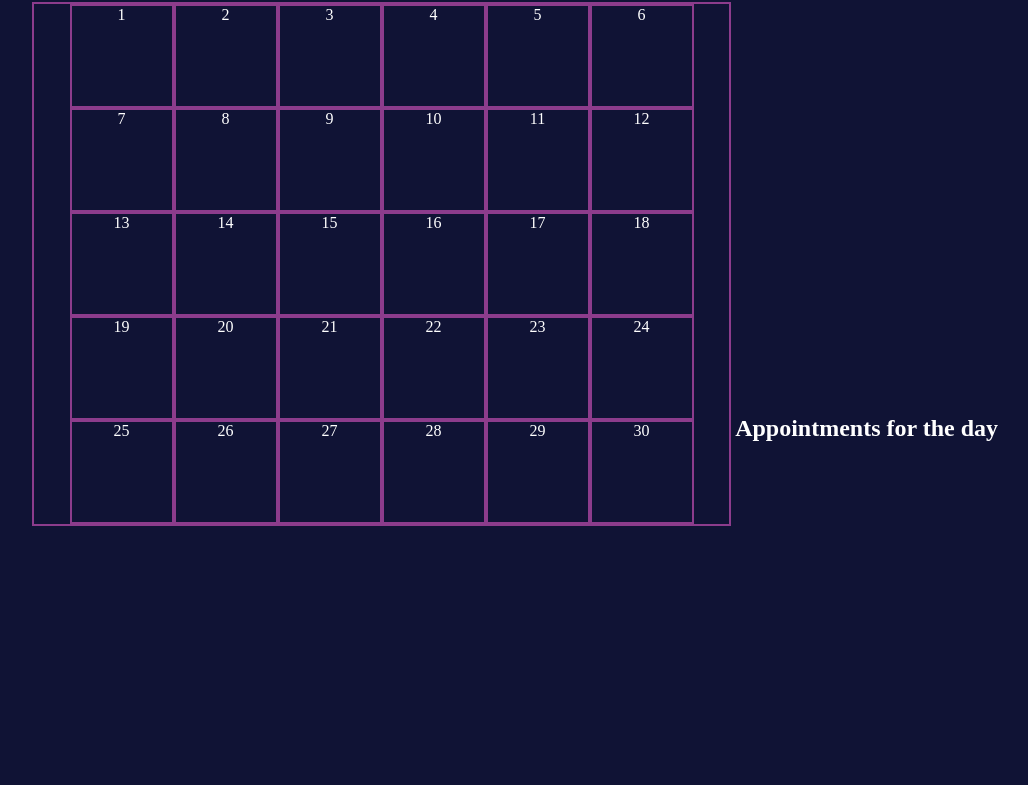
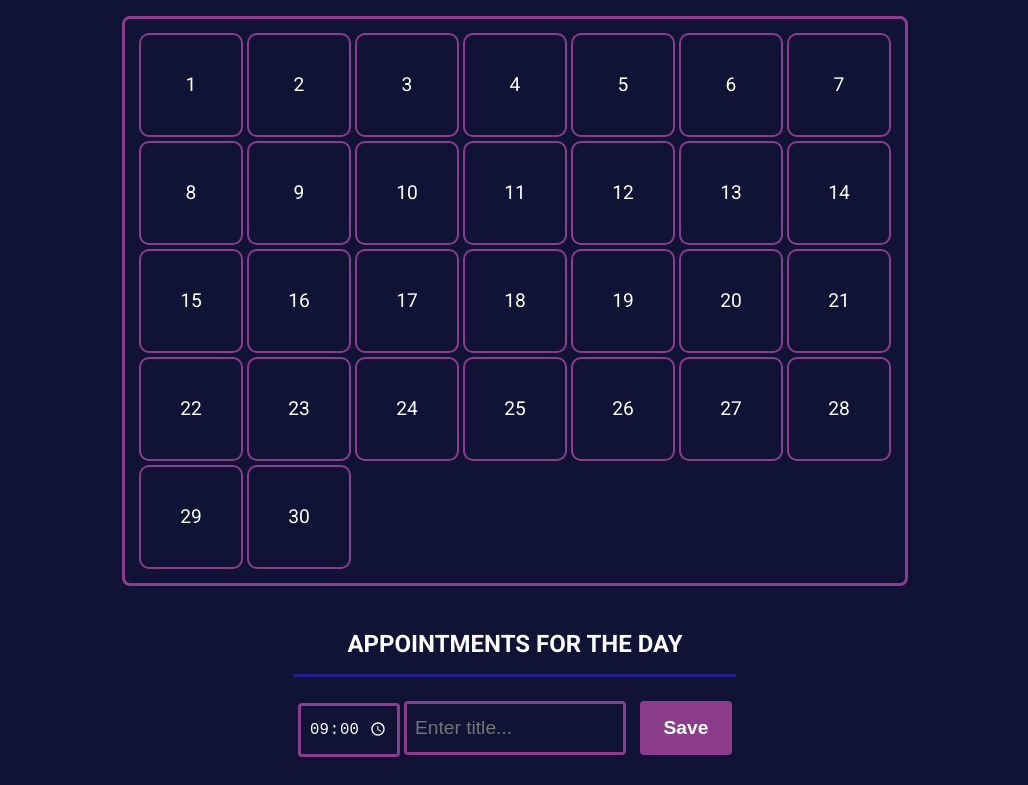
Before and after one commit to ecamellini/WD0222-U1-D14, a plain HTML site: page index.html in a window 1280 px wide. Shown: the part 78-863 px from the top of the page, without its empty margins (125-1153 px from the left). Before the commit the page ends 800 px from the top, so only its background shows below. Drawn offline with Linux system fonts and the light colour scheme.

Commit message:
Adding style and input tags

```diff
--- a/index.html
+++ b/index.html
@@ -6,6 +6,10 @@
   <meta http-equiv="X-UA-Compatible" content="IE=edge">
   <meta name="viewport" content="width=device-width, initial-scale=1.0">
   <title>Epicode Calendar</title>
+
+  <link rel="preconnect" href="https://fonts.googleapis.com">
+  <link rel="preconnect" href="https://fonts.gstatic.com" crossorigin>
+  <link href="https://fonts.googleapis.com/css2?family=Roboto:wght@300;400;700&display=swap" rel="stylesheet">
 
   <link rel="stylesheet" href="style.css" />
 </head>
@@ -21,10 +25,21 @@
     <div id="appointments-area">
       <h2>Appointments for the day</h2>
       <div id="appointment-inputs">
-        <!-- Here we will have the inputs -->
+        <input type="time" id="appointment-time" value="09:00" />
+        <input type="text" id="appointment-title" placeholder="Enter title..." />
+        <input type="button" value="Save" />
       </div>
       <div id="appointments-list">
-        <!-- Here we will have the list of inputs -->
+        <ul id="appointments-list-ul">
+          <!--
+          APPOINTMENTS ADDED DYNAMICALLY WITH JS.
+
+          They will look like this:
+          <li>12:00 - Lunch</li>
+          <li>13:00 - Meeting with Tom</li>
+          <li>20:00 - Soccer</li>
+          -->
+        </ul>
       </div>
     </div>
   </div>
--- a/style.css
+++ b/style.css
@@ -1,7 +1,23 @@
 body {
   background-color: rgb(16,19,53);
   color: white;
+  font-family: 'Roboto', sans-serif;
   text-align: center;
+}
+
+h1 {
+  color: white;
+  font-size: 40px;
+  margin-top: 20px;
+  text-transform: uppercase;
+  font-weight: bold;
+}
+
+h2 {
+  color: white;
+  padding-bottom: 16px;
+  padding-top: 24px;
+  text-transform: uppercase;
 }
 
 #container {
@@ -9,27 +25,77 @@ body {
   margin: 0 auto; /* Usual trick to center horizontally */
 }
 
+/* DAYS AREA (ON THE LEFT) */
 #days-area {
-  border: 2px solid rgb(140,60,140);
   display: inline-block;
-  width: 55%;
+  text-align: left;
+  border: 3px solid rgb(140,60,140);
+  padding: 12px;
+  border-radius: 8px;
+  max-width: 756px;
 }
 
 .day {
+  border-radius: 10px;
+  text-align: center;
+  font-size: larger;
+  margin: 2px;
   height: 100px;
   width: 100px;
+  line-height: 100px;
   border: 2px solid rgb(140,60,140);
   display: inline-block;
+  cursor: pointer;
 }
 
+/* DAYS AREA (ON THE RIGHT) */
 #appointments-area {
   display: inline-block;
+  vertical-align: top;
+  height: 100%;
+  margin: 0 20px;
+  text-align: center;
 }
 
-/* #appointment-inputs {
-
+#appointments-area h2 {
+  border-bottom: solid 3px rgb(40,30,150);
 }
 
-#appointments-list {
+#appointment-inputs {
+  padding: 4px;
+}
 
-} */
+#appointment-inputs input {
+  height: 32px;
+  background-color: rgb(16,19,53);
+  border: solid 3px rgb(140,60,140);
+  color: white;
+  padding: 8px;
+  border-radius: 4px;
+  font-size: larger;
+}
+
+#appointment-time {
+  width: 80px;
+}
+
+#appointment-time::-webkit-calendar-picker-indicator {
+  filter: invert(100%);
+}
+
+#appointment-title {
+  width: 200px;
+}
+
+#appointment-inputs input[type="button"] {
+  margin-left: 10px;
+  width: 92px;
+  height: 54px;
+  background-color: rgb(140,60,140);
+  font-weight: bolder;
+}
+
+#appointments-list li {
+  text-align: left;
+  font-size: larger;
+}
```
